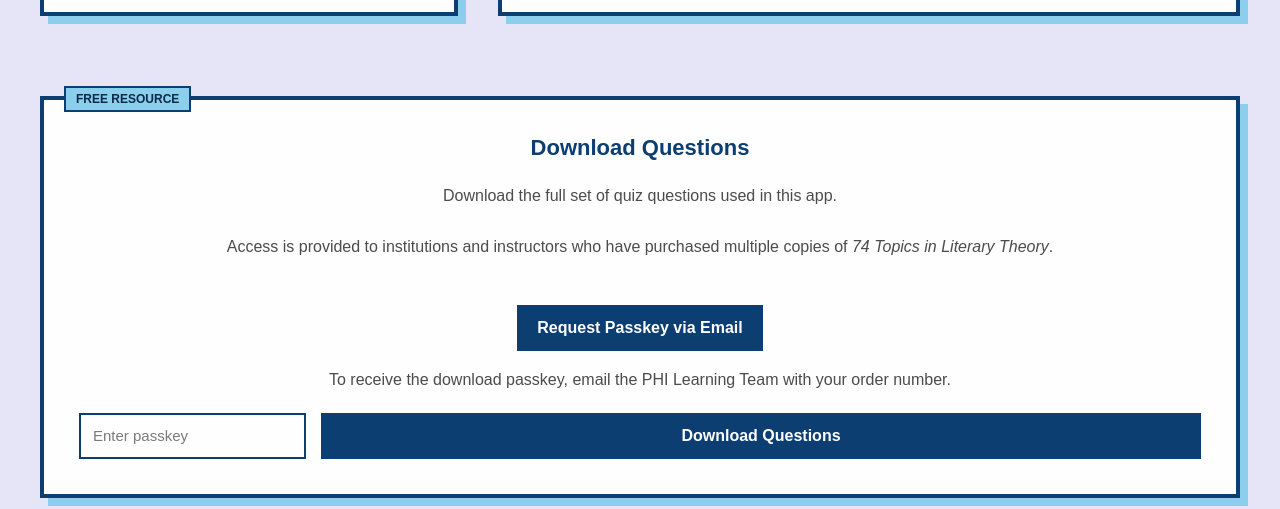
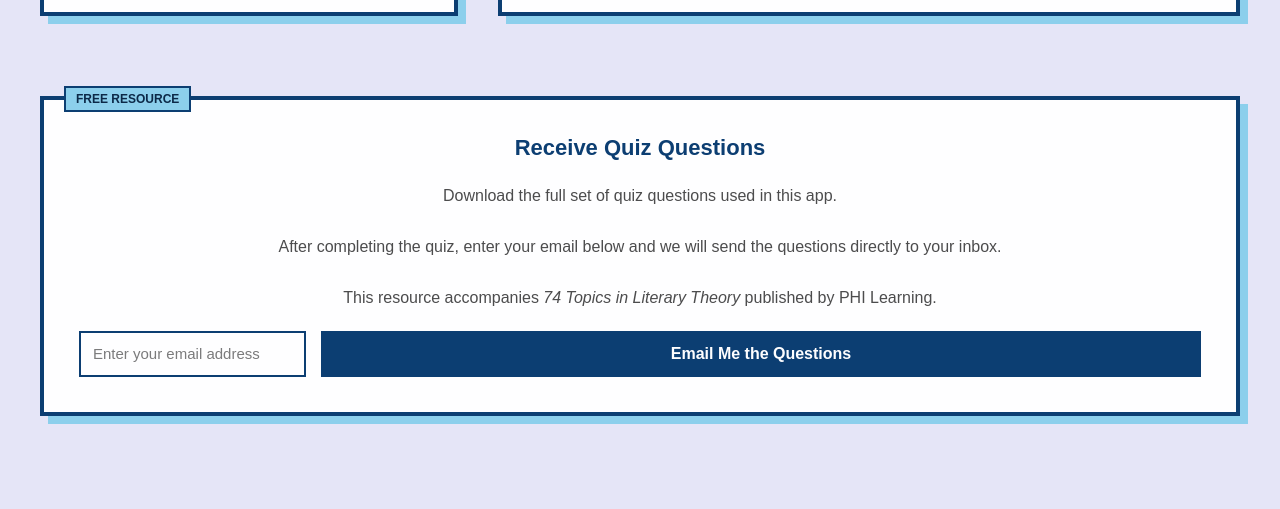
Before and after one commit to Pallavighxsh/literary-theory, a website: page index.html in a window 1280 px wide. Shown: the part 1000-1509 px from the top of the page. Drawn offline with Linux system fonts and the light colour scheme.

Commit message:
Update index.html

```diff
--- a/index.html
+++ b/index.html
@@ -163,40 +163,29 @@
   <div class="card download-card">
 
     <h3 class="download-title">
-      Download Questions
+      Receive Quiz Questions
     </h3>
 
-   <p class="download-text">
-Download the full set of quiz questions used in this app.<br><br>
+    <p class="download-text">
+      Download the full set of quiz questions used in this app.<br><br>
 
-Access is provided to institutions and instructors who have purchased
-multiple copies of <em>74 Topics in Literary Theory</em>.<br><br></p>
+      After completing the quiz, enter your email below and we will
+      send the questions directly to your inbox.<br><br>
 
-<div class="download-actions">
-
-<a
-href="mailto:pallavighosh@phindia.com?subject=Quiz%20App%20Download%20Passkey%20Request&body=Hello%20PHI%20Learning%20Editorial%20Team,%0A%0AI%20have%20purchased%20multiple%20copies%20of%20'74%20Topics%20in%20Literary%20Theory'.%20Please%20share%20the%20quiz%20app%20download%20passkey.%0A%0AOrder%20Number:%20"
-class="email-btn">
-
-Request Passkey via Email
-
-</a>
-
-    <p class="download-text">To receive the download passkey, email the PHI Learning Team
-with your order number.
-</p>
-
-</div>
+      This resource accompanies <em>74 Topics in Literary Theory</em>
+      published by PHI Learning.
+    </p>
 
     <div class="download-form">
 
       <input
-        type="password"
-        id="downloadPasskey"
-        placeholder="Enter passkey">
+        type="email"
+        id="downloadEmail"
+        placeholder="Enter your email address"
+        required>
 
-      <button id="submitPasskey">
-        Download Questions
+      <button id="downloadAllBtn">
+        Email Me the Questions
       </button>
 
     </div>
```
